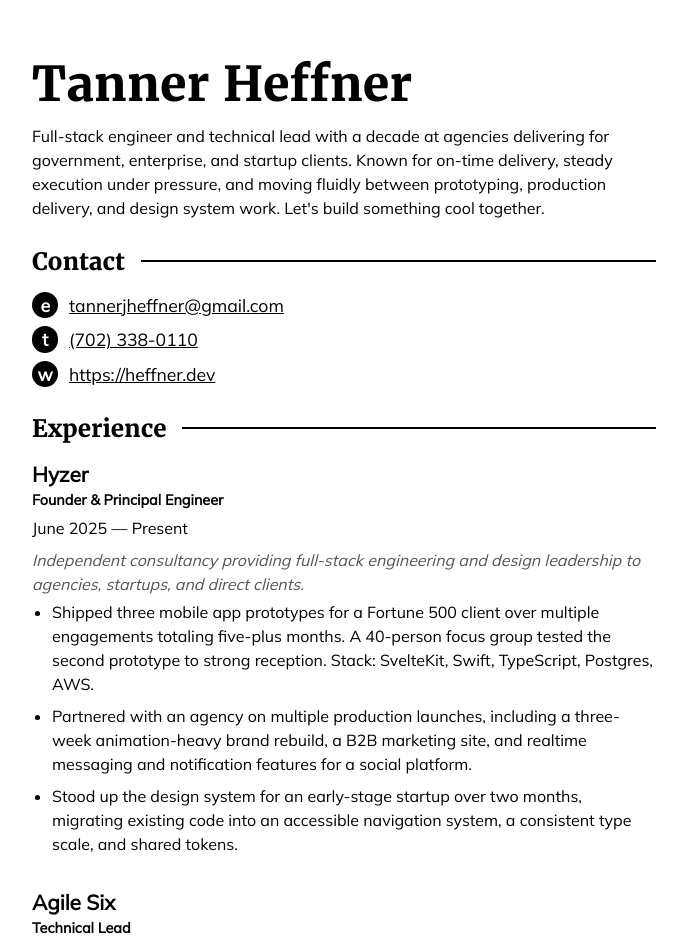
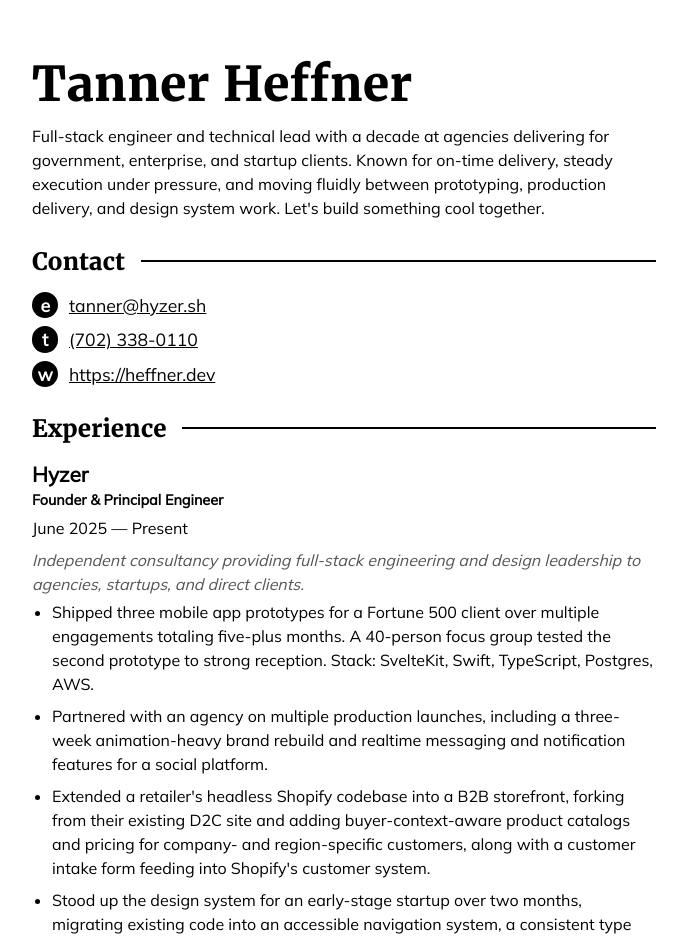
Before and after one commit to tjheffner/heffdotdev, a SvelteKit app: page /resume in a window 1280 px wide. Shown: the top 940 px of the page, without its empty margins (296-983 px from the left). Built offline with nearby package versions, Linux system fonts and the light colour scheme.

Commit message:
update hyzer section with shopify info

```diff
--- a/src/routes/(nowrapper)/resume/+page.svelte
+++ b/src/routes/(nowrapper)/resume/+page.svelte
@@ -17,7 +17,7 @@
   <h2>Contact</h2>
   <ul class="contact">
     <li>
-      <a data-i="e" href="mailto:tannerjheffner@gmail.com">tannerjheffner@gmail.com</a>
+      <a data-i="e" href="mailto:tanner@hyzer.sh">tanner@hyzer.sh</a>
     </li>
     <li>
       <a data-i="t" href="tel:7023380110">(702) 338-0110</a>
@@ -38,7 +38,8 @@
     <p>Independent consultancy providing full-stack engineering and design leadership to agencies, startups, and direct clients.</p>
     <ul>
       <li>Shipped three mobile app prototypes for a Fortune 500 client over multiple engagements totaling five-plus months. A 40-person focus group tested the second prototype to strong reception. Stack: SvelteKit, Swift, TypeScript, Postgres, AWS.</li>
-      <li>Partnered with an agency on multiple production launches, including a three-week animation-heavy brand rebuild, a B2B marketing site, and realtime messaging and notification features for a social platform.</li>
+      <li>Partnered with an agency on multiple production launches, including a three-week animation-heavy brand rebuild and realtime messaging and notification features for a social platform.</li>
+      <li>Extended a retailer's headless Shopify codebase into a B2B storefront, forking from their existing D2C site and adding buyer-context-aware product catalogs and pricing for company- and region-specific customers, along with a customer intake form feeding into Shopify's customer system.</li>
       <li>Stood up the design system for an early-stage startup over two months, migrating existing code into an accessible navigation system, a consistent type scale, and shared tokens.</li>
     </ul>
 
```
